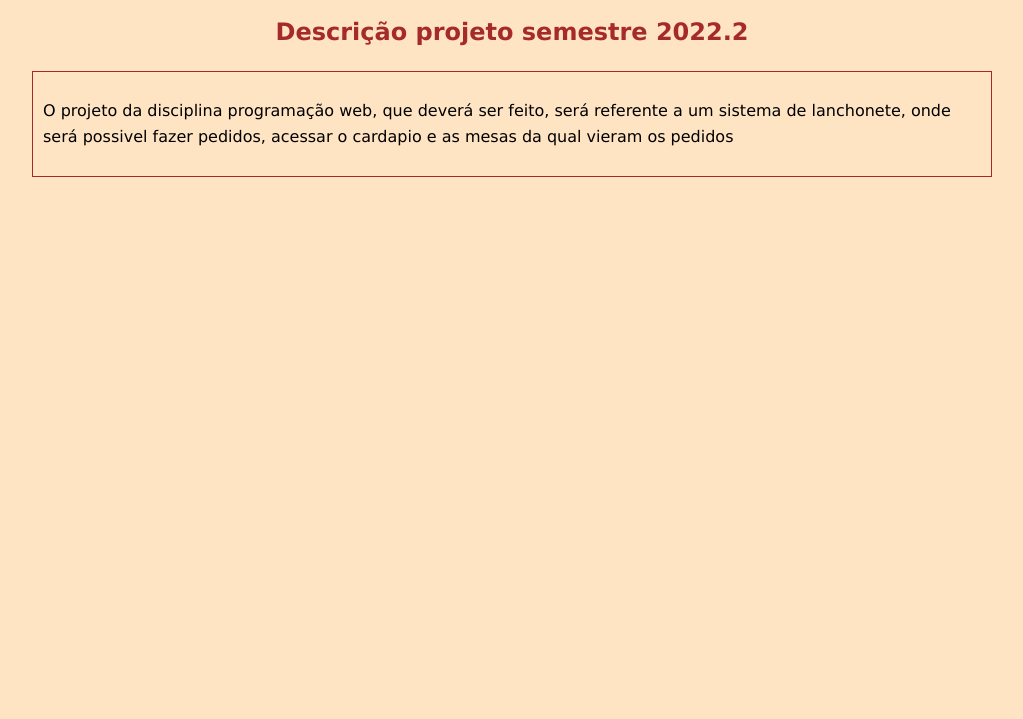
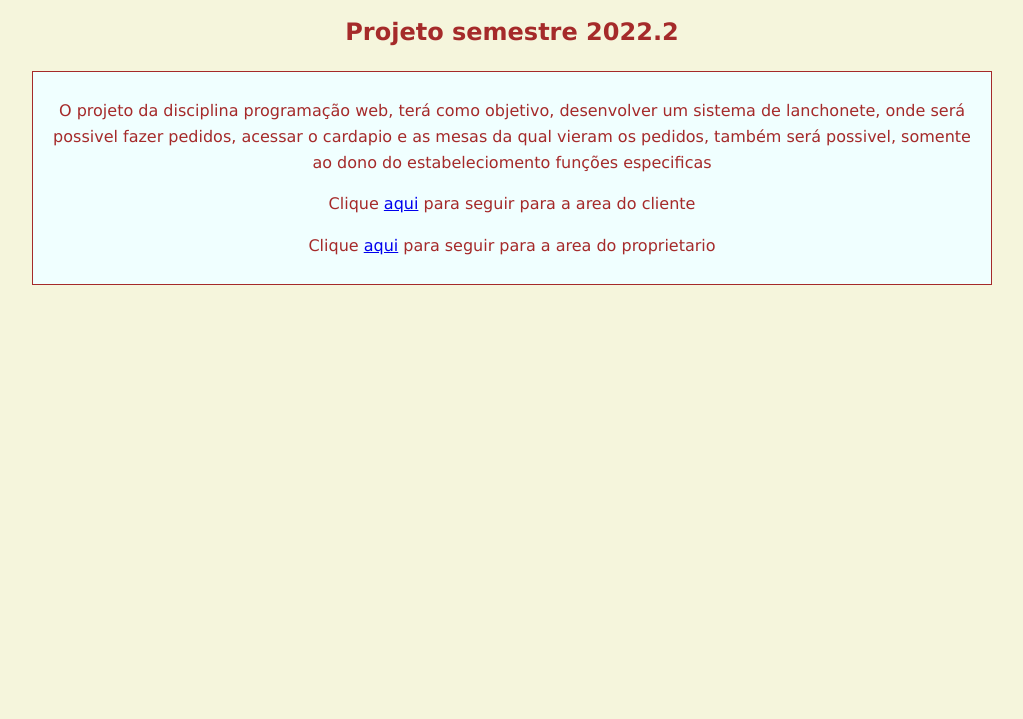
Before and after one commit to ifba-saj-ads-pweb/projeto-20222-AmandaSerpa, a plain HTML site: page Index.html in a window 1280 px wide. Shown: the part 81-800 px from the top of the page, without its empty margins (128-1151 px from the left). Drawn offline with Linux system fonts and the light colour scheme.

Commit message:
Telas iniciais
Criação das outras telas, e linkagem para tais

```diff
--- a/Index.html
+++ b/Index.html
@@ -8,14 +8,18 @@
     <title>Lanchonete - Projeto Programacao Web</title>
 </head>
 <body>
-    <div class="Pinicial">
+    <div class="Principal">
         <h1>Bem-vindo(a)</h1>
-        <h2>Descrição projeto semestre 2022.2</h2>
+        <h2>Projeto semestre 2022.2</h2>
         <div class="paragrafo">
-            <p>O projeto da disciplina programação web, que deverá ser feito,
-            será referente a um sistema de lanchonete, onde será possivel
+            <p>O projeto da disciplina programação web, terá como objetivo,
+            desenvolver um sistema de lanchonete, onde será possivel
             fazer pedidos, acessar o cardapio e as mesas da qual vieram
-            os pedidos</p>
+            os pedidos, também será possivel, somente ao dono do estabeleciomento
+            funções especificas</p>
+
+            <p>Clique <a href="Cliente.html">aqui</a> para seguir para a area do cliente</p>
+            <p>Clique <a href="Proprietario.html">aqui</a> para seguir para a area do proprietario</p>
         </div>
     </div>
 
--- a/mycss.css
+++ b/mycss.css
@@ -2,7 +2,7 @@ body {
 
   font-family: 'Lucida Sans', 'Lucida Sans Regular', 'Lucida Grande', 'Lucida Sans Unicode', Geneva, Verdana, sans-serif;
   line-height: 1.6;
-  background-color:bisque;
+  background-color:beige;
 
 }
 
@@ -13,10 +13,10 @@ h1,h2{
 
 }
 
-.Pinicial {
+.Principal {
 
-     margin: 0 auto;
-     width: 960px;
+  margin: 0 auto;
+  width: 960px;
 
 }
 
@@ -25,7 +25,10 @@ h1,h2{
 
   border-color: brown;
   border: 1px solid brown;
+  background: azure;
   margin-bottom: 20px;
   padding: 10px;
+  text-align: center;
+  color: brown;
 
 }
```
Also changed, not shown: Cliente.html (added, +15 -0 lines), Proprietario.html (added, +15 -0 lines).
